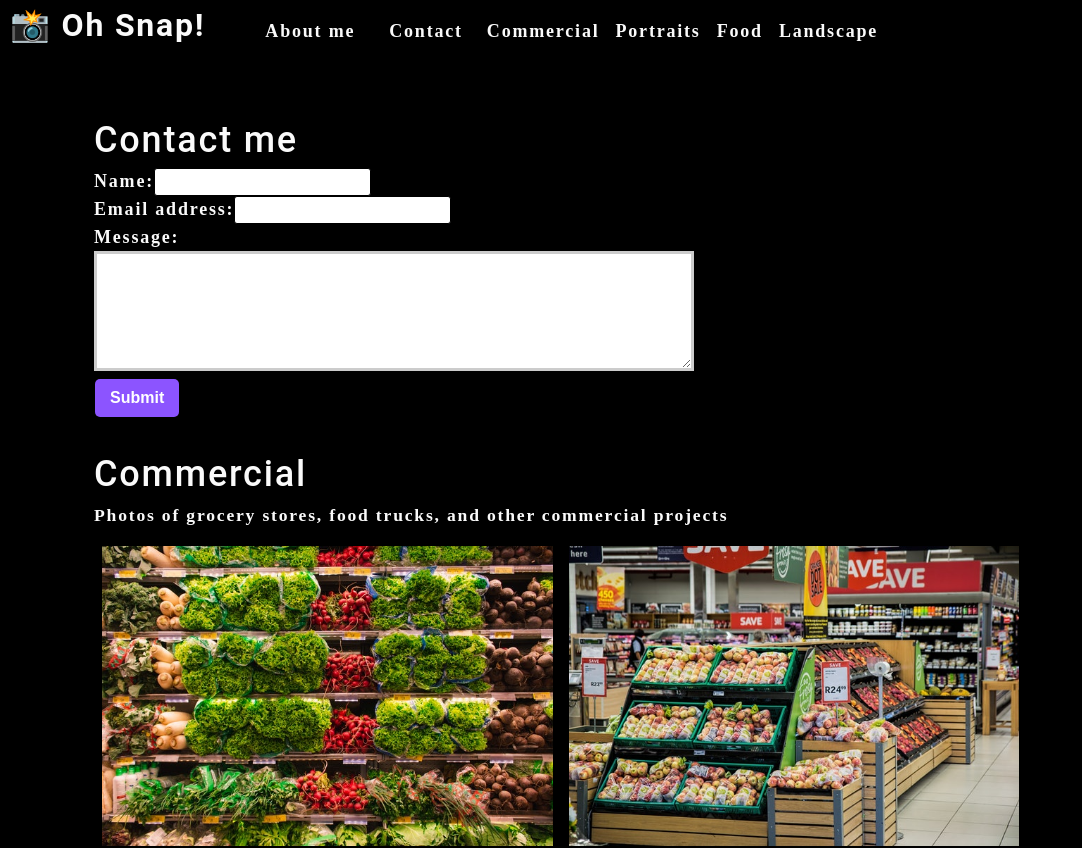
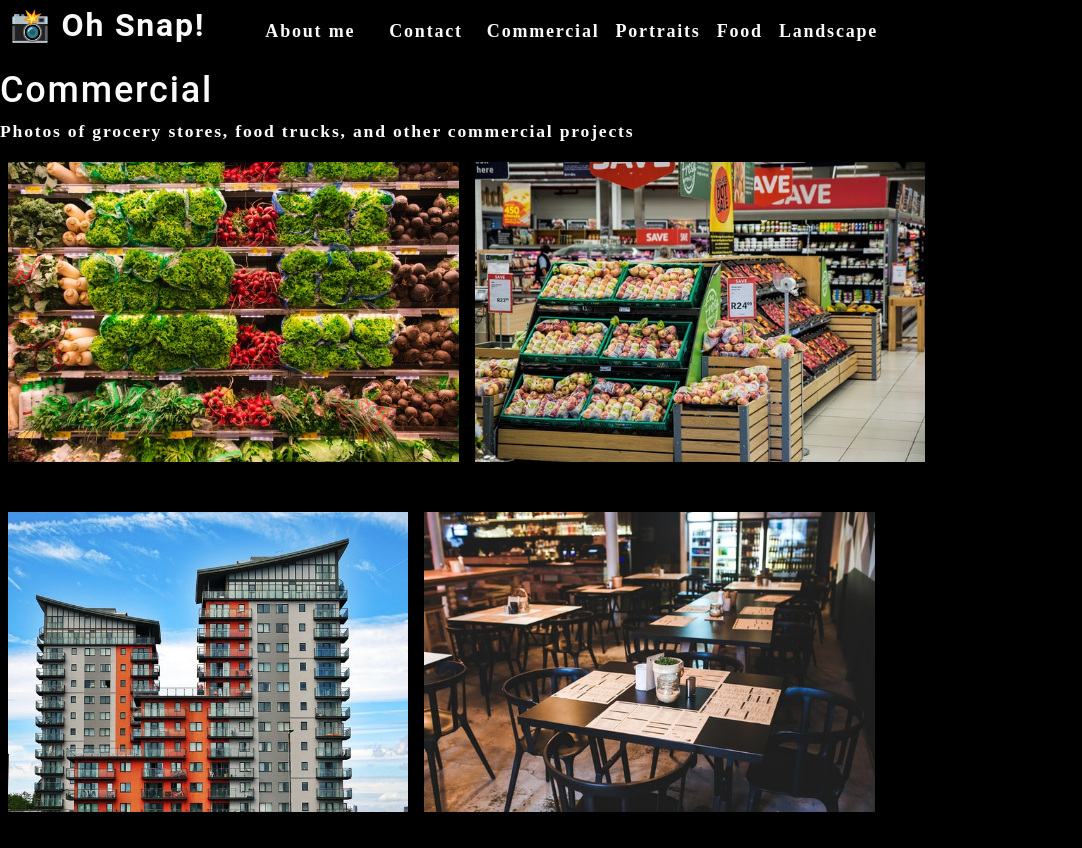
Before and after one commit to ncp9988/photo-port, a React (Create React App) app: page / in a window 1280 px wide. Shown: the top 848 px of the page, without its empty margins (0-1082 px from the left). Built offline with nearby package versions, Linux system fonts and the light colour scheme.

Commit message:
convert app into SPA

```diff
--- a/src/App.js
+++ b/src/App.js
@@ -5,6 +5,7 @@ import Gallery from './components/Gallery';
 import ContactForm from './components/Contact';
 
 function App() {
+  const [contactSelected, setContactSelected] = useState(false);
   const [categories] = useState([
     {
       name: 'commercial',
@@ -24,11 +25,15 @@ function App() {
         setCurrentCategory={setCurrentCategory}
         currentCategory={currentCategory}
       ></Nav>
-      <main>
+
+      {!contactSelected ? (
+        <>
+          <Gallery currentCategory={currentCategory}></Gallery>
+          <About></About>
+        </>
+      ) : (
         <ContactForm></ContactForm>
-        <Gallery currentCategory={currentCategory}></Gallery>
-        <About></About>
-      </main>
+      )}
     </div>
   );
 }
```
